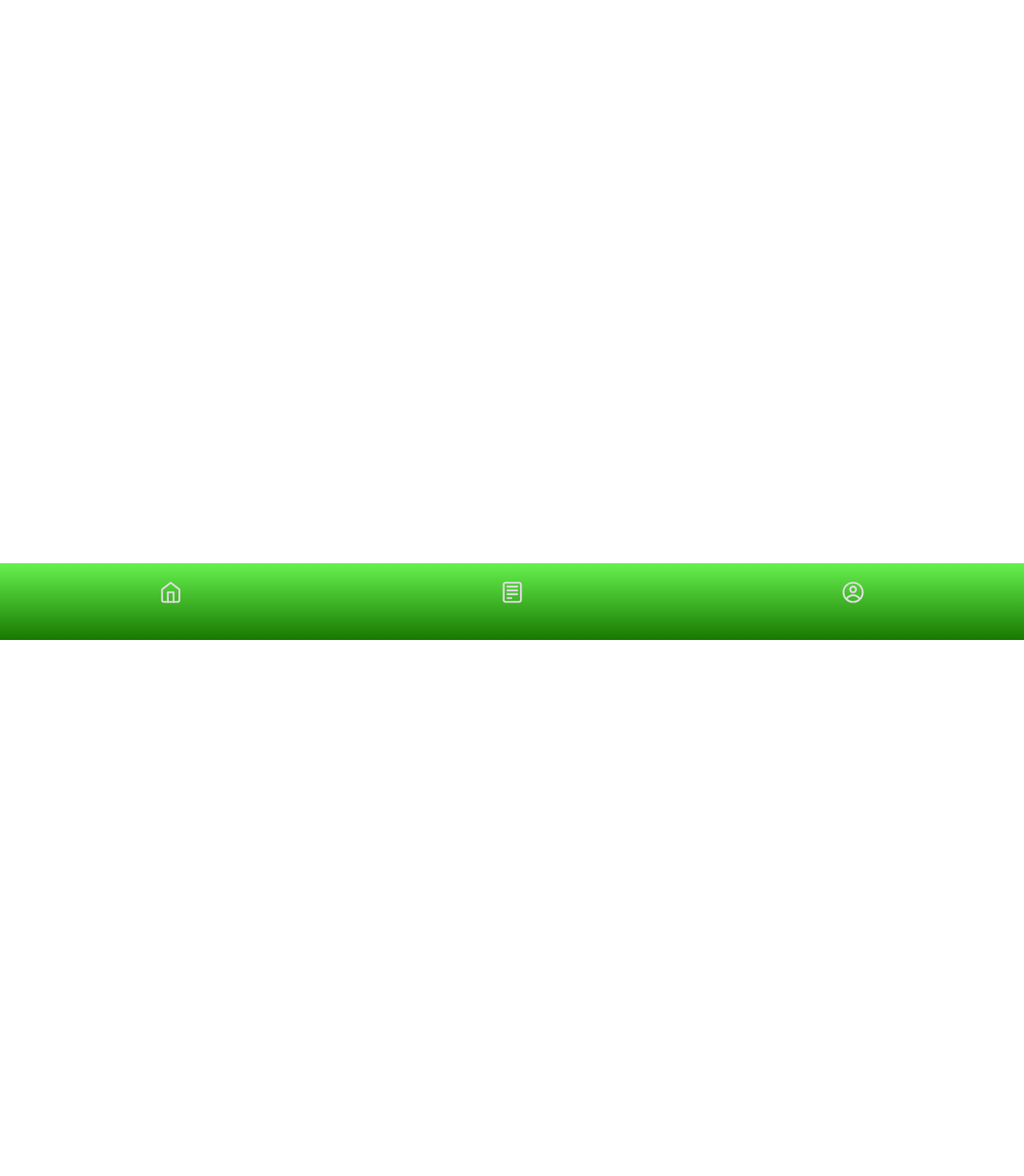
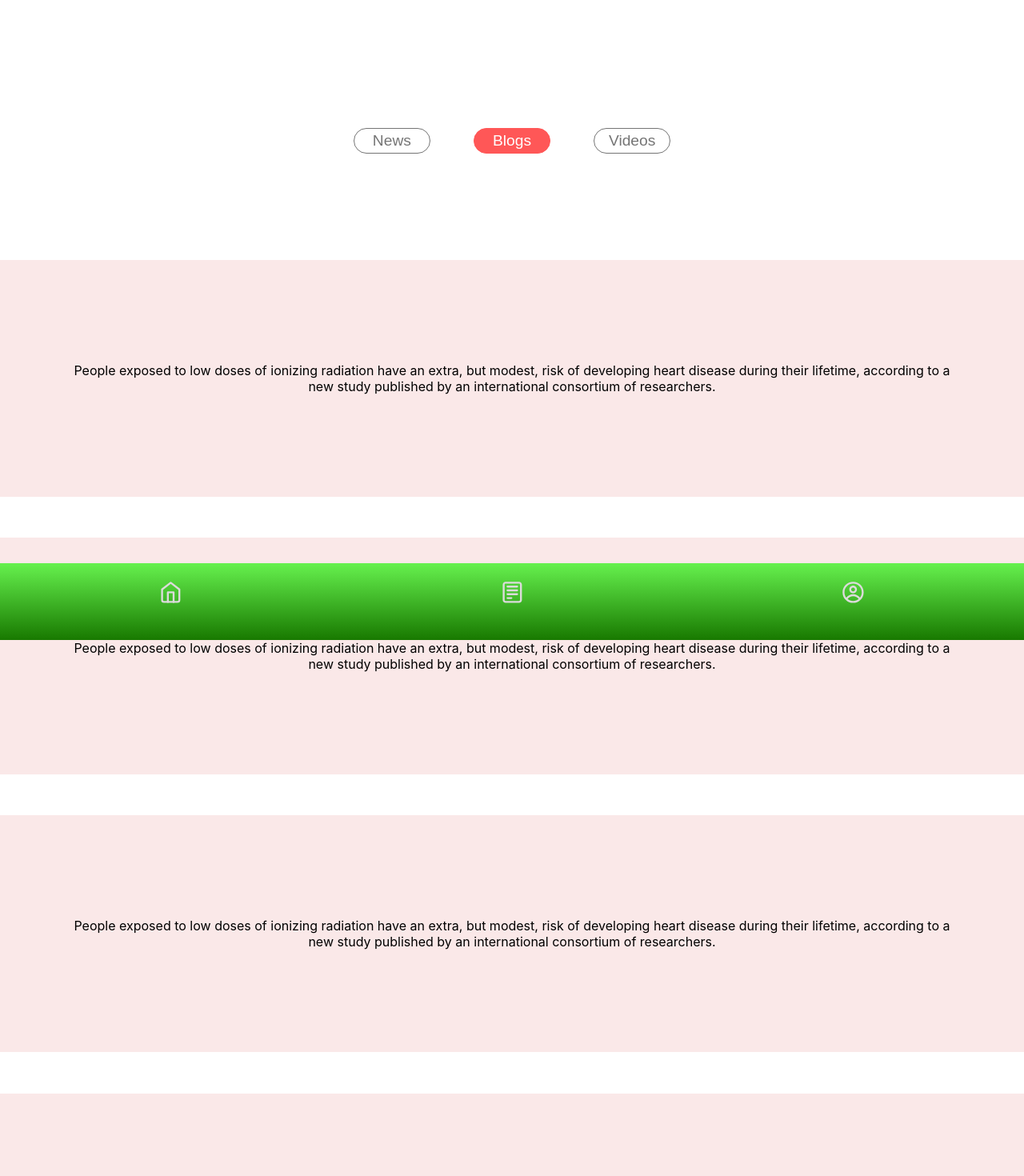
Before and after one commit to Ghostfreak-077/cardio-care-pwa, a React (Create React App) app: page /LearnBlogs in a window 1280 px wide. Before the commit this address had no page. Shown: the top 1470 px of the page at 80% size. Before the commit the page ends 800 px from the top, so only its background shows below. Built offline with nearby package versions, Linux system fonts and the light colour scheme.

Commit message:
Add: Learn section

```diff
--- a/src/App.js
+++ b/src/App.js
@@ -1,10 +1,12 @@
 import React from 'react';
-import logo from './logo.svg';
 import './App.css';
 import Home from './pages/Home/Home';
 import Profile from './pages/Profile/Profile';
 import { BrowserRouter, Route, Routes } from 'react-router-dom';
 import Navbar from './components/Navbar/Navbar';
+import LearnNews from './pages/Learning/LearnNews';
+import LearnBlogs from './pages/Learning/LearnBlogs';
+import LearnVideos from './pages/Learning/LearnVideos';
 
 function App() {
 
@@ -17,6 +19,9 @@ function App() {
       <Routes>
         <Route path="/" element={<Home/>}/>
         <Route path="/dashboard" element={<Profile/>}/>
+        <Route path="/LearnNews" element={<LearnNews/>}/>
+        <Route path="/LearnBlogs" element={<LearnBlogs/>}/>
+        <Route path="/LearnVideos" element={<LearnVideos/>}/>
       </Routes>
 
 
--- /dev/null
+++ b/src/components/LearnButtons/LearnButtons.jsx
@@ -0,0 +1,17 @@
+import React from "react";
+import styles from "./LearnButtons.module.scss";
+import {Link, useLocation} from 'react-router-dom'
+
+const LearnButtons = () => {
+    const location = useLocation().pathname
+  return (
+    <div className={styles.learn}>
+      <div className={styles.learnButtons}>
+        <button className={location === '/LearnNews'?styles.active:''}><Link to="/LearnNews" className={styles.link}>News</Link></button>
+        <button className={location === '/LearnBlogs'?styles.active:''}><Link to="/LearnBlogs" className={styles.link}>Blogs</Link></button>
+        <button className={location === '/LearnVideos'?styles.active:''}><Link to="/LearnVideos" className={styles.link}>Videos</Link></button>
+      </div>
+    </div>
+  );
+};
+export default LearnButtons;
--- /dev/null
+++ b/src/components/LearnButtons/LearnButtons.module.scss
@@ -0,0 +1,31 @@
+.learn {
+  padding: 5%;
+  .learnButtons {
+    justify-content: center;
+    align-items: center;
+    display: flex;
+    flex-direction: row;
+    gap: 5%;
+    padding: 0 3% 6% 3%;
+    button {
+      text-decoration: none;
+      height: 2rem;
+      width: 6rem;
+      border: 0.1rem solid #757575;
+      border-radius: 1rem;
+      font-size: 1.2rem;
+      background-color: transparent;
+      .link{
+        text-decoration: none;
+        color: #757575;
+      }
+    }
+    .active {
+      border: 0.1rem solid #ff5757;
+      background-color: #ff5757;
+      .link{
+        color: #fff;
+      }
+    }
+  }
+}
--- a/src/components/Navbar/Navbar.jsx
+++ b/src/components/Navbar/Navbar.jsx
@@ -14,7 +14,7 @@ const Navbar = () => {
       <ul>
         <li className={location === '/'?styles.sel:''}><Link to='/'><FiHome/></Link></li>
         {/* <li className={location === '/analysis'?styles.sel:''}><Link to='analysis'><AiOutlineLineChart/></Link></li> */}
-        <li className={location === '/learn'?styles.sel:''}><Link to='/learn'><CgNotes/></Link></li>
+        <li className={location === '/LearnNews'?styles.sel:''}><Link to='/LearnNews'><CgNotes/></Link></li>
         <li className={location === '/dashboard'?styles.sel:''}><Link to='/dashboard'><CgProfile/></Link></li>
       </ul>
     </div>
--- /dev/null
+++ b/src/pages/Learning/LearnBlogs.jsx
@@ -0,0 +1,54 @@
+import React from "react";
+import LearnButtons from '../../components/LearnButtons/LearnButtons';
+import styles from "./LearnBlogs.module.scss";
+
+const LearnBlogs = () => {
+  return (
+    <div className={styles.learnblogs}>
+         <LearnButtons/>
+      <div className={styles.blogContainer}>
+        <div className={styles.blog}>
+          People exposed to low doses of ionizing radiation have an extra, but
+          modest, risk of developing heart disease during their lifetime,
+          according to a new study published by an international consortium of
+          researchers.
+        </div>
+      </div>
+      <div className={styles.blogContainer}>
+        <div className={styles.blog}>
+          People exposed to low doses of ionizing radiation have an extra, but
+          modest, risk of developing heart disease during their lifetime,
+          according to a new study published by an international consortium of
+          researchers.
+        </div>
+      </div>
+      <div className={styles.blogContainer}>
+        <div className={styles.blog}>
+          People exposed to low doses of ionizing radiation have an extra, but
+          modest, risk of developing heart disease during their lifetime,
+          according to a new study published by an international consortium of
+          researchers.
+        </div>
+      </div>
+      <div className={styles.blogContainer}>
+        <div className={styles.blog}>
+          People exposed to low doses of ionizing radiation have an extra, but
+          modest, risk of developing heart disease during their lifetime,
+          according to a new study published by an international consortium of
+          researchers.
+        </div>
+      </div>
+      <div className={styles.blogContainer}>
+        <div className={styles.blog}>
+          People exposed to low doses of ionizing radiation have an extra, but
+          modest, risk of developing heart disease during their lifetime,
+          according to a new study published by an international consortium of
+          researchers.
+        </div>
+      </div>
+      <div className={styles.extension}>
+      </div>
+    </div>
+  );
+};
+export default LearnBlogs;
--- /dev/null
+++ b/src/pages/Learning/LearnBlogs.module.scss
@@ -0,0 +1,16 @@
+.learnblogs{
+    padding: 5% 0;
+.blogContainer{
+  display: flex;
+  flex-direction: column;
+  .blog{
+    margin-bottom: 4%;
+    padding: 10% 6%;
+    color: black;
+    background-color: #fae8e8;
+  }
+}
+.extension{
+         height: 6rem;
+}
+}
--- /dev/null
+++ b/src/pages/Learning/LearnNews.jsx
@@ -0,0 +1,53 @@
+import React from "react";
+import LearnButtons from '../../components/LearnButtons/LearnButtons';
+import styles from "./LearnNews.module.scss";
+
+const LearnNews = () => {
+  return (
+    <div className={styles.learnnews}>
+       <LearnButtons/>
+      <div className={styles.newsContainer}>
+        <div className={styles.news}>
+          People exposed to low doses of ionizing radiation have an extra, but
+          modest, risk of developing heart disease during their lifetime,
+          according to a new study published by an international consortium of
+          researchers.
+        </div>
+      </div>
+      <div className={styles.newsContainer}>
+        <div className={styles.news}>
+          People exposed to low doses of ionizing radiation have an extra, but
+          modest, risk of developing heart disease during their lifetime,
+          according to a new study published by an international consortium of
+          researchers.
+        </div>
+      </div>
+      <div className={styles.newsContainer}>
+        <div className={styles.news}>
+          People exposed to low doses of ionizing radiation have an extra, but
+          modest, risk of developing heart disease during their lifetime,
+          according to a new study published by an international consortium of
+          researchers.
+        </div>
+      </div>
+      <div className={styles.newsContainer}>
+        <div className={styles.news}>
+          People exposed to low doses of ionizing radiation have an extra, but
+          modest, risk of developing heart disease during their lifetime,
+          according to a new study published by an international consortium of
+          researchers.
+        </div>
+      </div>
+      <div className={styles.newsContainer}>
+        <div className={styles.news}>
+          People exposed to low doses of ionizing radiation have an extra, but
+          modest, risk of developing heart disease during their lifetime,
+          according to a new study published by an international consortium of
+          researchers.
+        </div>
+      </div>
+      <div className={styles.extension}></div>
+    </div>
+  );
+};
+export default LearnNews;
--- /dev/null
+++ b/src/pages/Learning/LearnNews.module.scss
@@ -0,0 +1,18 @@
+.learnnews{
+  padding: 5% 0;
+}
+.newsContainer{
+  display: flex;
+  flex-direction: column;
+  padding: 2%;
+  .news{
+    margin: 0 2%;
+    padding: 4% 2%;
+    color: black;
+    background-color: #FFE9E9;
+    border-radius: 2rem;
+  }
+}
+.extension{
+         height: 6rem;
+}
--- /dev/null
+++ b/src/pages/Learning/LearnVideos.jsx
@@ -0,0 +1,52 @@
+import React from "react";
+import LearnButtons from '../../components/LearnButtons/LearnButtons';
+import styles from "./LearnVideos.module.scss";
+
+const LearnVideos = () => {
+  return (
+    <div className={styles.learnvideos}>
+        <LearnButtons/>
+      <div class="video-container">
+        <div class="iframewrap">
+          <p className={styles.content}>
+            The recent spate of celebrity deaths in India due to heart diseases
+            has raised concerns. Some prominent faces from showbiz including
+            actors Siddharth Shukla, Puneeth Rajkumar, Chiranjeevi Sarja and
+            singer KK have all died due to heart-related ailments in the past
+            year. All these celebs were known for their healthy lifestyle and
+            yet died of heart-related ailments. With increasing hours in front
+            of laptops and stress at work, here's how you can keep your heart
+            healthy.
+          </p>
+          <iframe
+            title="5 health tips"
+            src="https://www.youtube.com/embed/cW-vmmHgMOM"
+            frameBorder="0"
+            allowFullScreen
+          ></iframe>
+        </div>
+        <div className={styles.iframewrap}>
+          <p className={styles.content}>
+            The recent spate of celebrity deaths in India due to heart diseases
+            has raised concerns. Some prominent faces from showbiz including
+            actors Siddharth Shukla, Puneeth Rajkumar, Chiranjeevi Sarja and
+            singer KK have all died due to heart-related ailments in the past
+            year. All these celebs were known for their healthy lifestyle and
+            yet died of heart-related ailments. With increasing hours in front
+            of laptops and stress at work, here's how you can keep your heart
+            healthy.
+          </p>
+          <iframe
+            title="5 health tips"
+            src="https://www.youtube.com/embed/cW-vmmHgMOM"
+            frameborder="0"
+            allowfullscreen
+          ></iframe>
+        </div>
+      </div>
+      <div className={styles.extension}>
+      </div>
+    </div>
+  );
+};
+export default LearnVideos;
--- /dev/null
+++ b/src/pages/Learning/LearnVideos.module.scss
@@ -0,0 +1,24 @@
+.learnvideos{
+    padding: 5% 0;
+.extension{
+         height: 6rem;
+}
+//   .video-container {
+//     display: flex;
+//     flex-direction: column;
+//     padding: 2rem;
+//     gap: 2rem;
+//     .iframe{
+//         border-radius: 20px;
+//         -webkit-border-radius: 20px;
+//         -o-border-radius: 20px;
+//         position: relative;
+//         overflow: hidden;
+//   }
+//   .iframe iframe
+//   {
+//       width: 100%;
+//       height: 100%;
+//   }
+// }
+}
```
Also changed, not shown: src/pages/Profile/Profile.jsx (+0 -8 lines), src/pages/Profile/Profile.module.scss (+7 -11 lines), public/images/heartlogo.png (added).
